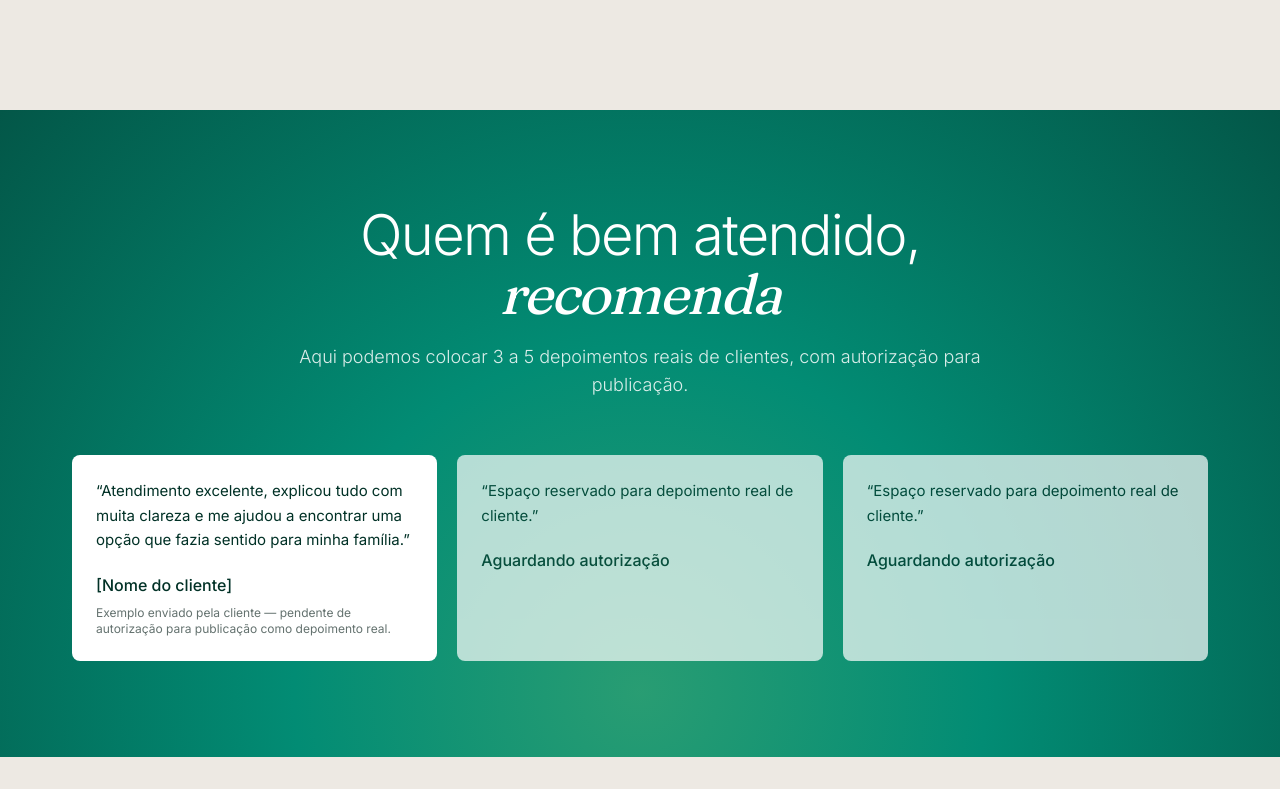
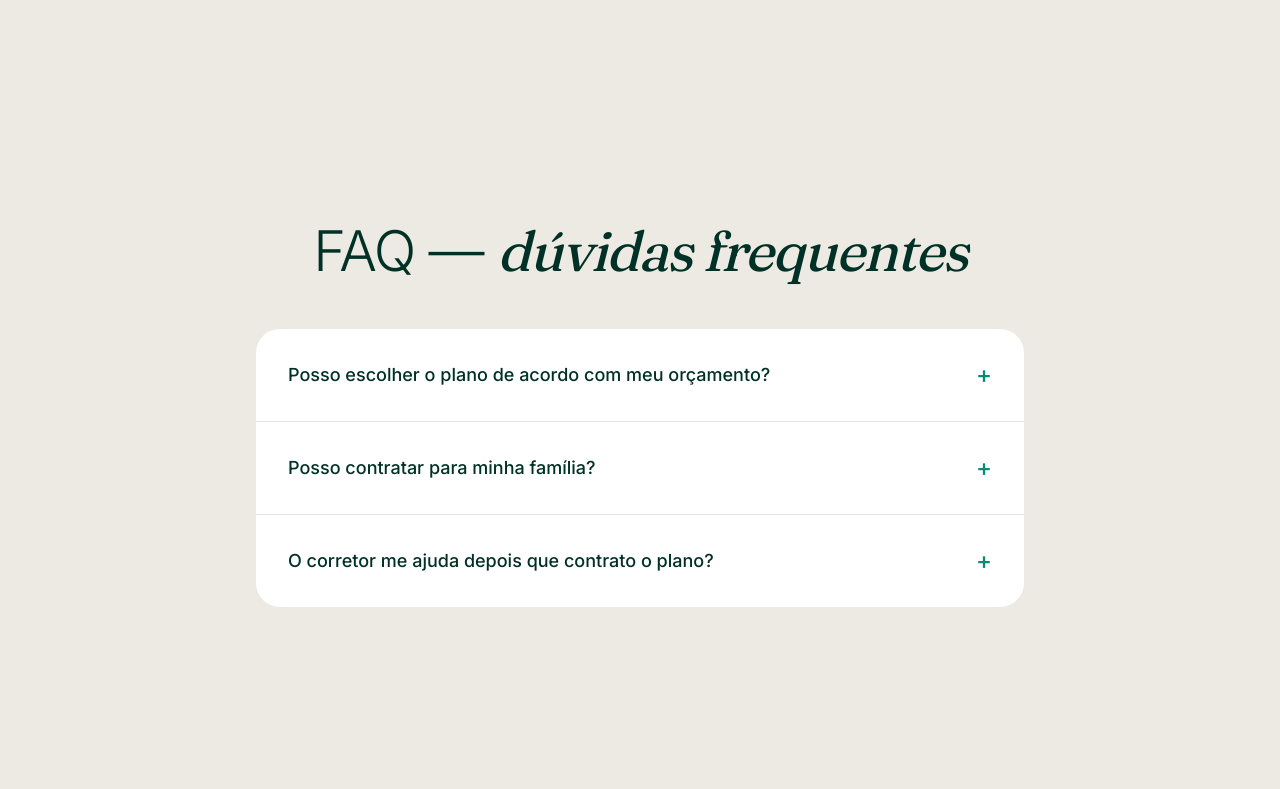
Before and after one commit to arthursmarinho/monica-site-nextjs, a Next.js app: page / in a window 1280 px wide. Shown: the part 6271-7060 px from the top of the page. Built offline with nearby package versions, Linux system fonts and the light colour scheme.

Commit message:
Remove: Feadback removed temporarity

```diff
--- a/app/page.tsx
+++ b/app/page.tsx
@@ -5,8 +5,11 @@ import { Hero } from "@/components/home/Hero";
 import { Highlights, Programs } from "@/components/home/Programs";
 import { QuoteForm } from "@/components/home/QuoteForm";
 import { Differentiators, Stats } from "@/components/home/Stats";
-import { Stories } from "@/components/home/Stories";
 import { Banner } from "@/components/layout/Banner";
+
+// Stories (depoimentos) fica fora do ar por enquanto, até termos feedbacks
+// reais de clientes para publicar. O componente continua em
+// components/home/Stories.tsx pronto para ser religado.
 
 export default function Home() {
   return (
@@ -19,7 +22,6 @@ export default function Home() {
       <Banner />
       <QuoteForm />
       <Differentiators />
-      <Stories />
       <Faq />
       <Cta />
     </>
--- a/components/layout/Footer.tsx
+++ b/components/layout/Footer.tsx
@@ -7,7 +7,6 @@ const columns = [
       { href: "#por-que-corretor", label: "Por que um corretor" },
       { href: "#como-funciona", label: "Como funciona" },
       { href: "#diferencial", label: "Diferencial" },
-      { href: "#depoimentos", label: "Depoimentos" },
     ],
   },
   {
```
